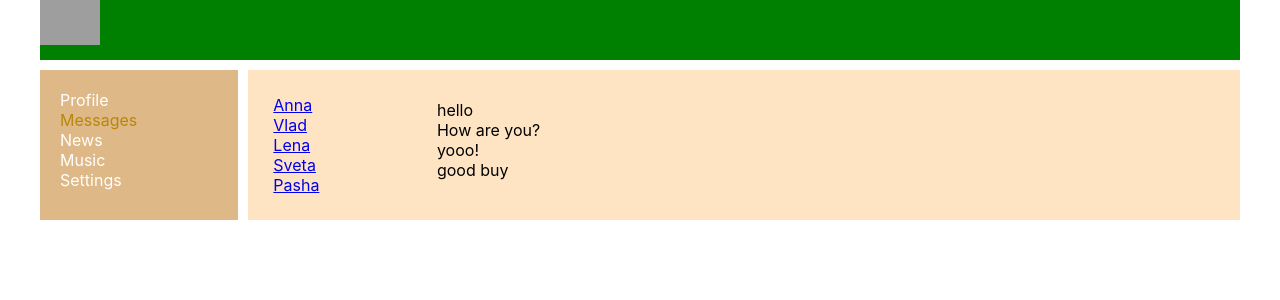
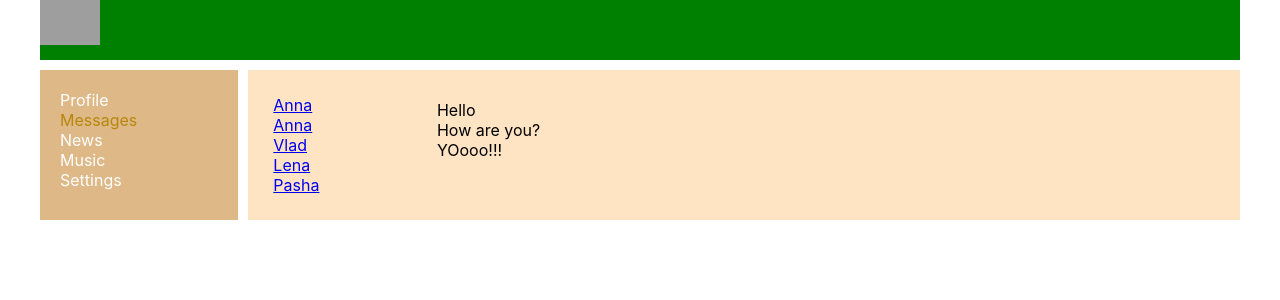
Before and after one commit to Anna-Leontieva/ReactSocialNetworkNew, a React (Create React App) app: page /dialogs in a window 1280 px wide. Shown: the top 300 px of the page. Built offline with nearby package versions, Linux system fonts and the light colour scheme; grey boxes are pictures that could not be loaded.

Commit message:
Update Dialogs.tsx

```diff
--- a/src/components/Dialogs/Dialogs.tsx
+++ b/src/components/Dialogs/Dialogs.tsx
@@ -24,19 +24,23 @@ type MessageType={
     message:string
 }
 function Dialogs(props: DialogItemsType) {
+   let dialogs =[{id:1,name:"Anna"},
+    {id:2,name:"Anna"},
+    {id:3,name:"Vlad"},
+    {id:4,name:"Lena"},
+    {id:5,name:"Pasha"}]
+    let  messages=[
+        {id:1,message:"Hello"},
+        {id:2,message:"How are you?"},
+        {id:3,message:"YOooo!!!"}]
+    let dialogsElements= dialogs.map(d=><DialogItem  name={d.name} id={d.id}/>)
+    let messagesElements=messages.map(m=><Message message={m.message}/>)
     return (<div className={classes.dialogs}>
             <div className={classes.dialogsItems}>
-                    <DialogItem id="1" name="Anna"/>
-                    <DialogItem id="2" name="Vlad"/>
-                    <DialogItem id="3" name="Lena"/>
-                    <DialogItem id="4" name="Sveta"/>
-                    <DialogItem id="5" name="Pasha"/>
+                 {dialogsElements}
             </div>
             <div className={classes.messages}>
-                <Message message="hello"/>
-                <Message message="How are you?"/>
-                <Message message="yooo!"/>
-                <Message message="good buy"/>
+               {messagesElements}
             </div>
     </div>);
 }
```
